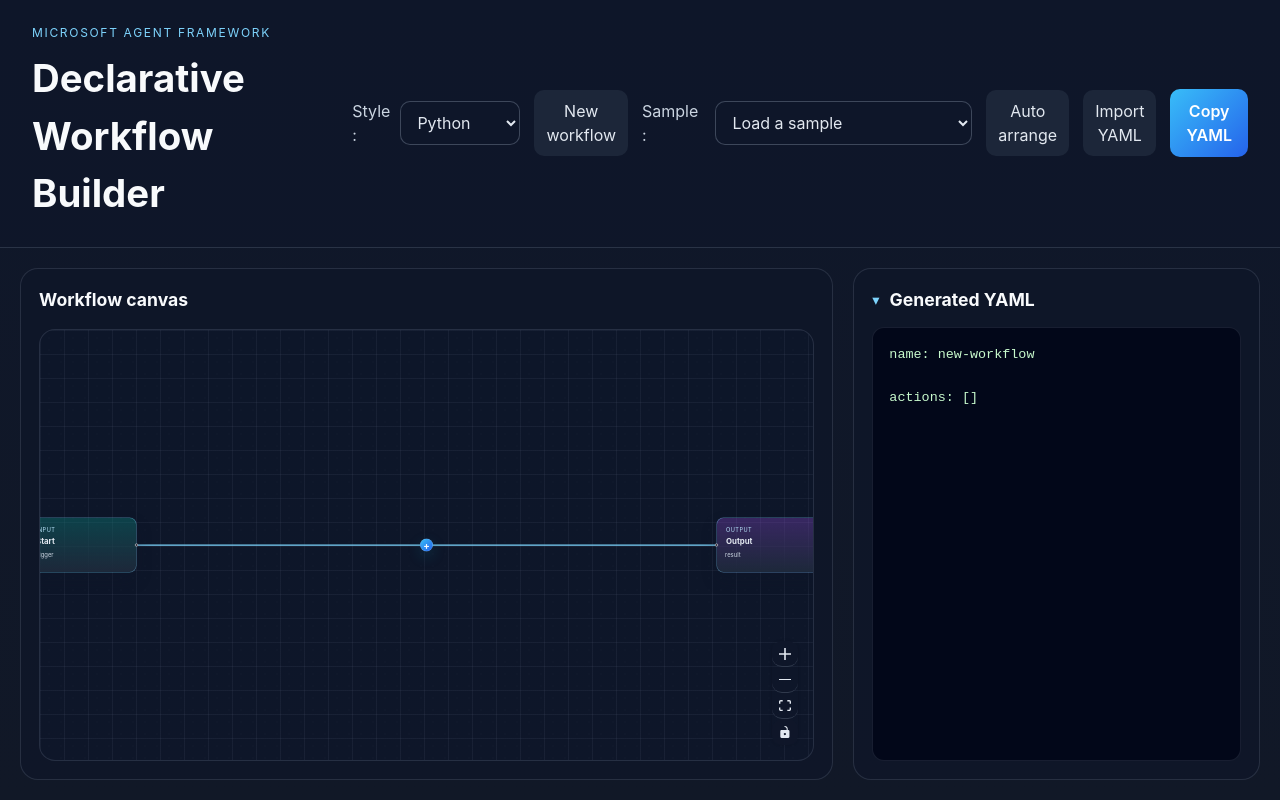
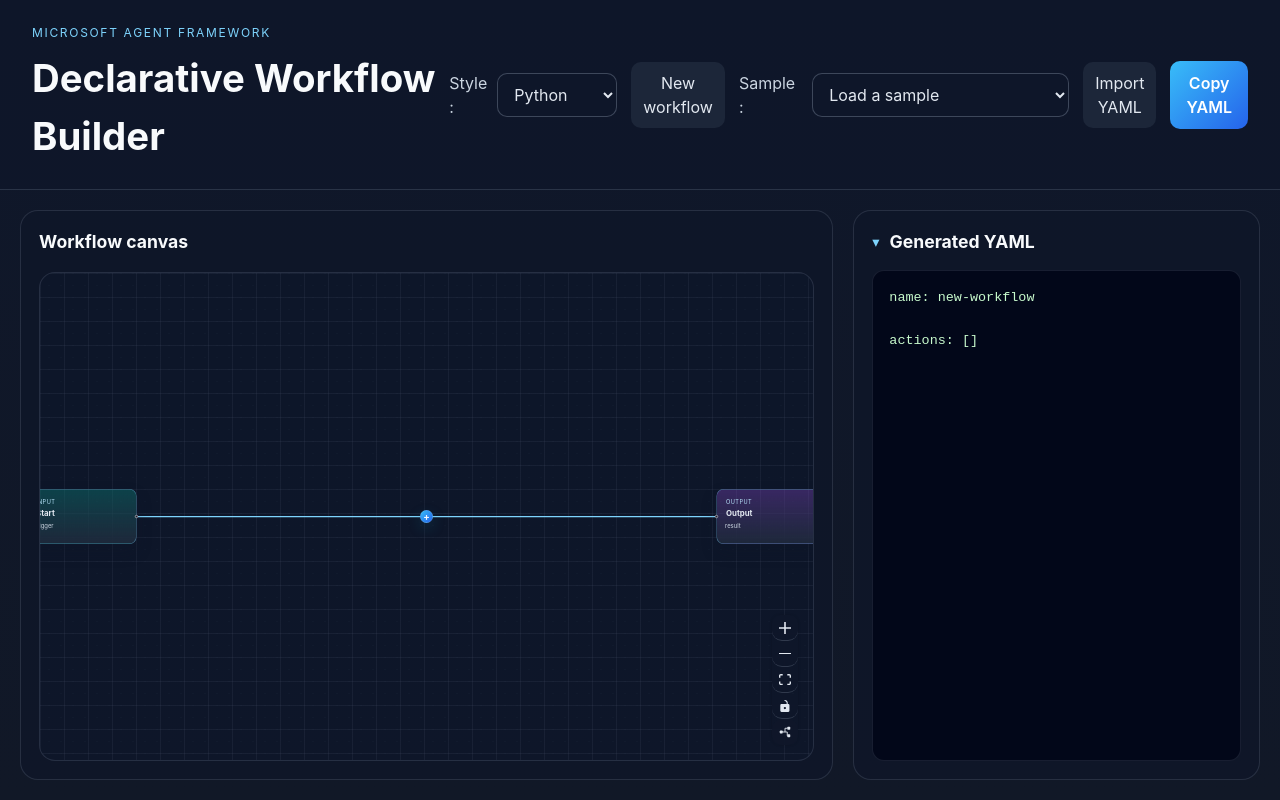
Before and after one commit to shigeyf/microsoft-agent-framework-workflow-builder-ui, a React (Vite) app in the folder src/ui/: page / in a window 1280 px wide. Built offline with nearby package versions, Linux system fonts and the light colour scheme.

Commit message:
refactor: move auto arrange into the canvas controls

```diff
--- a/src/ui/src/features/workflow-builder/WorkflowBuilder.tsx
+++ b/src/ui/src/features/workflow-builder/WorkflowBuilder.tsx
@@ -410,7 +410,6 @@ export function WorkflowBuilder() {
         onImportYaml={importYaml}
         onImportFailed={setImportError}
         onNewWorkflow={resetWorkflow}
-        onAutoArrange={() => commitActions(actions)}
       />
 
       {importError ? (
@@ -437,6 +436,7 @@ export function WorkflowBuilder() {
             onToggleBranchCollapse={toggleBranchCollapse}
             onAddCondition={addCondition}
             onRemoveCondition={removeCondition}
+            onAutoArrange={() => commitActions(actions)}
             onSelectWorkflow={(anchor) =>
               handleNodeSelection(START_NODE_ID, "workflow", anchor)
             }
--- a/src/ui/src/features/workflow-builder/components/GraphCanvas.tsx
+++ b/src/ui/src/features/workflow-builder/components/GraphCanvas.tsx
@@ -3,6 +3,7 @@ import {
   Background,
   BaseEdge,
   ConnectionLineType,
+  ControlButton,
   Controls,
   EdgeLabelRenderer,
   Handle,
@@ -64,6 +65,7 @@ type GraphCanvasProps = {
   onAddCondition?: (actionId: string) => void;
   onRemoveCondition?: (actionId: string, conditionIndex: number) => void;
   onSelectWorkflow: (anchor: { x: number; y: number }) => void;
+  onAutoArrange: () => void;
 };
 
 type FlowNodeData = {
@@ -317,6 +319,7 @@ export function GraphCanvas({
   onAddCondition,
   onRemoveCondition,
   onSelectWorkflow,
+  onAutoArrange,
 }: GraphCanvasProps) {
   // State rather than a ref: ending a drag has to re-run the sync effect.
   const [dragging, setDragging] = useState(false);
@@ -656,7 +659,21 @@ export function GraphCanvas({
           style={{ width: "100%", height: "100%" }}
         >
           <Background color="#334155" gap={24} size={1} />
-          <Controls position="bottom-right" />
+          <Controls position="bottom-right">
+            <ControlButton onClick={onAutoArrange} title="Auto arrange">
+              <svg viewBox="0 0 16 16" aria-label="Auto arrange">
+                <rect x="1" y="6" width="4" height="4" rx="1" />
+                <rect x="11" y="1" width="4" height="4" rx="1" />
+                <rect x="11" y="11" width="4" height="4" rx="1" />
+                <path
+                  d="M5 8h3v-5h3M8 8h3v5h0"
+                  fill="none"
+                  stroke="currentColor"
+                  strokeWidth="1.2"
+                />
+              </svg>
+            </ControlButton>
+          </Controls>
         </ReactFlow>
 
         {connectorPicker ? (
--- a/src/ui/src/features/workflow-builder/components/WorkflowHeader.tsx
+++ b/src/ui/src/features/workflow-builder/components/WorkflowHeader.tsx
@@ -11,7 +11,6 @@ type WorkflowHeaderProps = {
   onImportYaml: (text: string) => void;
   onImportFailed: (message: string) => void;
   onNewWorkflow: () => void;
-  onAutoArrange: () => void;
 };
 
 export function WorkflowHeader({
@@ -22,7 +21,6 @@ export function WorkflowHeader({
   onImportYaml,
   onImportFailed,
   onNewWorkflow,
-  onAutoArrange,
 }: WorkflowHeaderProps) {
   const fileInputRef = useRef<HTMLInputElement>(null);
   const [loadingSample, setLoadingSample] = useState("");
@@ -123,14 +121,6 @@ export function WorkflowHeader({
         <button
           type="button"
           className="secondary-button"
-          onClick={onAutoArrange}
-        >
-          Auto arrange
-        </button>
-
-        <button
-          type="button"
-          className="secondary-button"
           onClick={() => fileInputRef.current?.click()}
         >
           Import YAML
```
